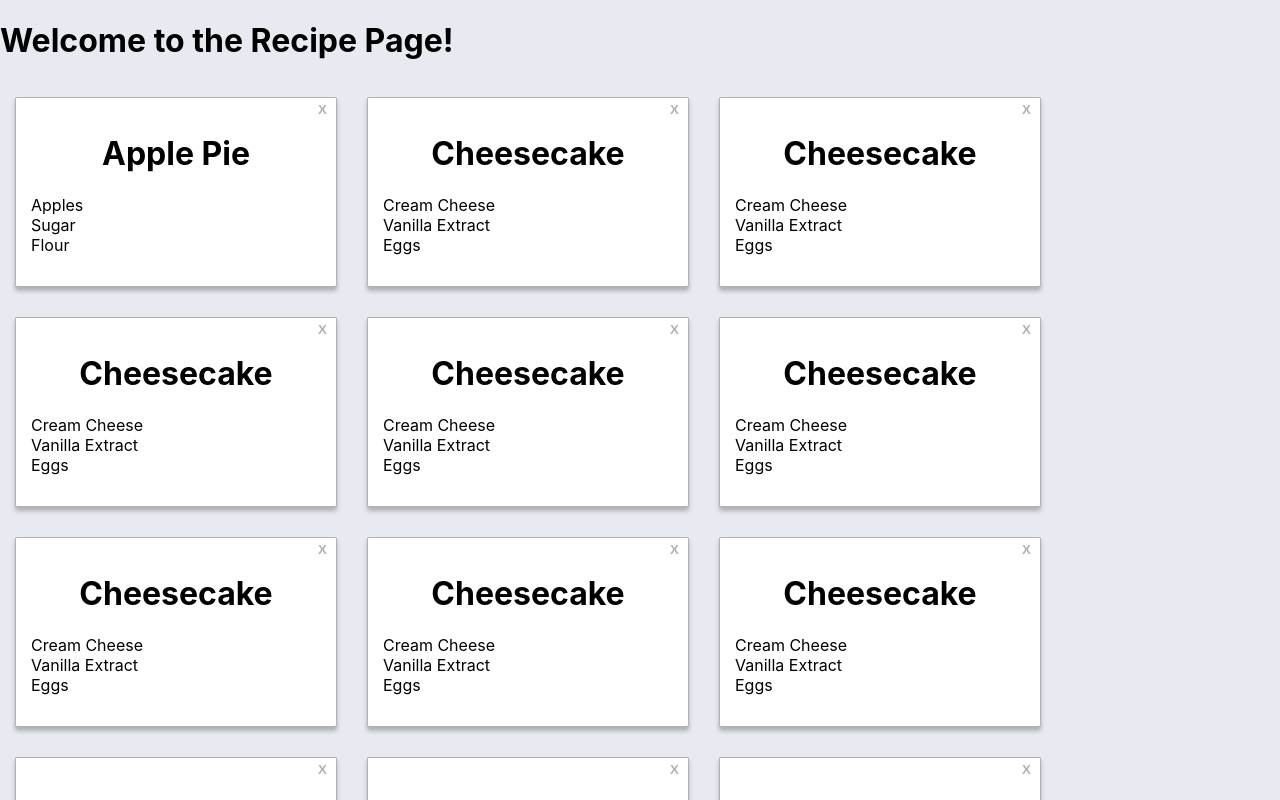
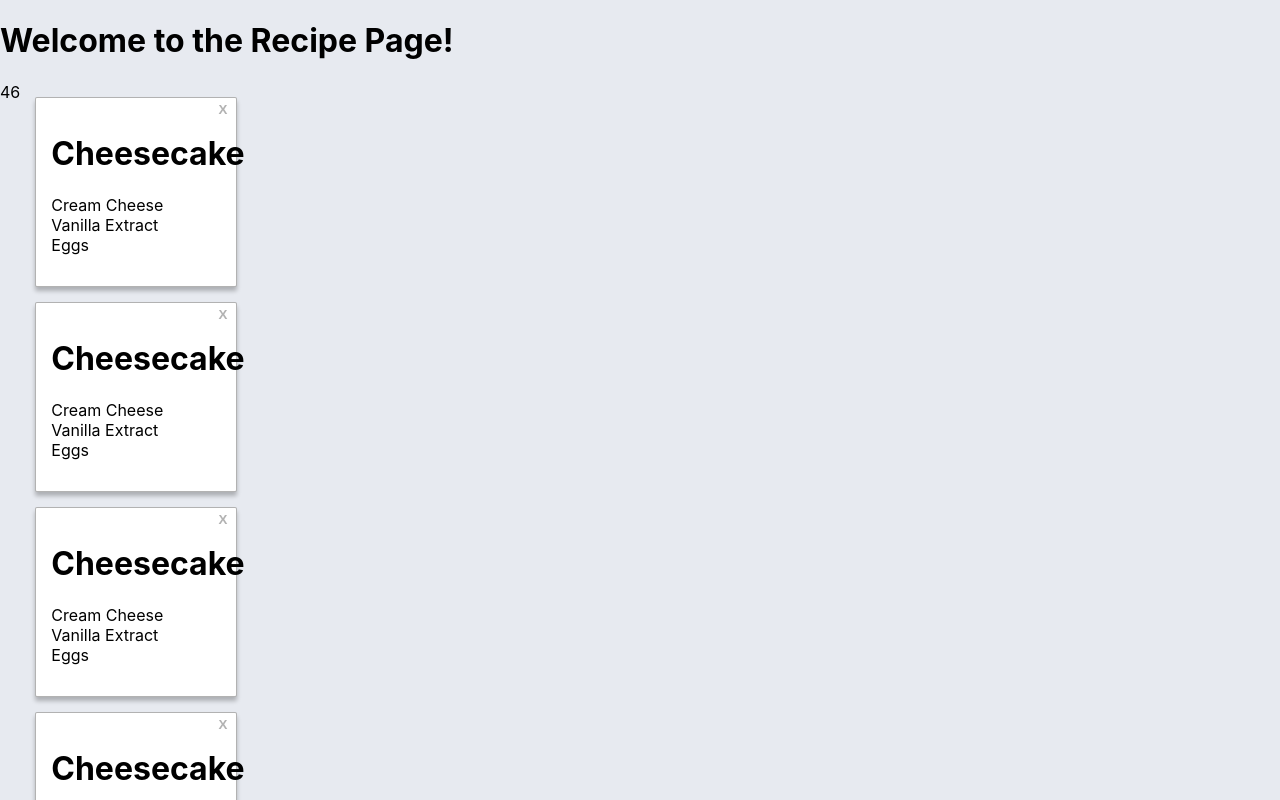
Before and after one commit to atranchida/recipe-book, a React (Create React App) app: page / in a window 1280 px wide. Shown: the top 800 px of the page. Built offline with nearby package versions, Linux system fonts and the light colour scheme.

Commit message:
starts trying to implement infinite scroller

```diff
--- a/package.json
+++ b/package.json
@@ -11,6 +11,7 @@
     "@types/react-dom": "^16.9.5",
     "react": "^16.13.1",
     "react-dom": "^16.13.1",
+    "react-infinite-scroll-component": "^5.0.4",
     "react-scripts": "3.4.1",
     "ts-jest": "^25.2.1",
     "typescript": "^3.7.5"
--- a/src/components/RecipeList.tsx
+++ b/src/components/RecipeList.tsx
@@ -1,7 +1,8 @@
-import React from "react";
+import React, { useEffect, useState } from "react";
+import InfiniteScroll from "react-infinite-scroll-component";
+import styles from '../css/RecipeList.module.css';
 import { Recipe } from "../interfaces/Recipe";
 import RecipeCard from "./RecipeCard";
-import styles from '../css/RecipeList.module.css';
 
 interface Props {
     recipes: Recipe[];
@@ -9,9 +10,33 @@ interface Props {
 }
 
 const RecipeList = ({ recipes, onDelete }: Props) => {
+    const [currentRecipes, setCurrentRecipes] = useState<Array<Recipe>>([]);
+    const [hasMore, setHasMore] = useState(true);
+
+    function fetchMoreData() {
+        if(currentRecipes.length >= 50){
+            setHasMore(false);
+            return;
+        }
+        setCurrentRecipes(currentRecipes.concat(recipes.slice(4,50)))
+    };
+
+    useEffect(() => {
+        let testArray = Array.from(recipes.splice(0,2)); //trying to load the first 2 recipes
+        setCurrentRecipes(testArray)
+    }, [])
+
     return (
         <div data-testid="recipeList" className = {styles.RecipeList}>
-            {recipes.map(recipe => (
+
+            <span>{currentRecipes.length}</span>
+            <InfiniteScroll
+                dataLength={recipes.length}
+                next={fetchMoreData}
+                hasMore={hasMore}
+                loader={<h4>Loading...</h4>}
+            >
+                {currentRecipes.map(recipe => (
                 <RecipeCard
                     key={recipe.name}
                     recipe={{
@@ -21,6 +46,7 @@ const RecipeList = ({ recipes, onDelete }: Props) => {
                    onDelete = {onDelete}
                 />
             ))}
+            </InfiniteScroll>
         </div>
     );
 };
```
Also changed, not shown: 1 other file (tests, documents, lock files or other folders).
